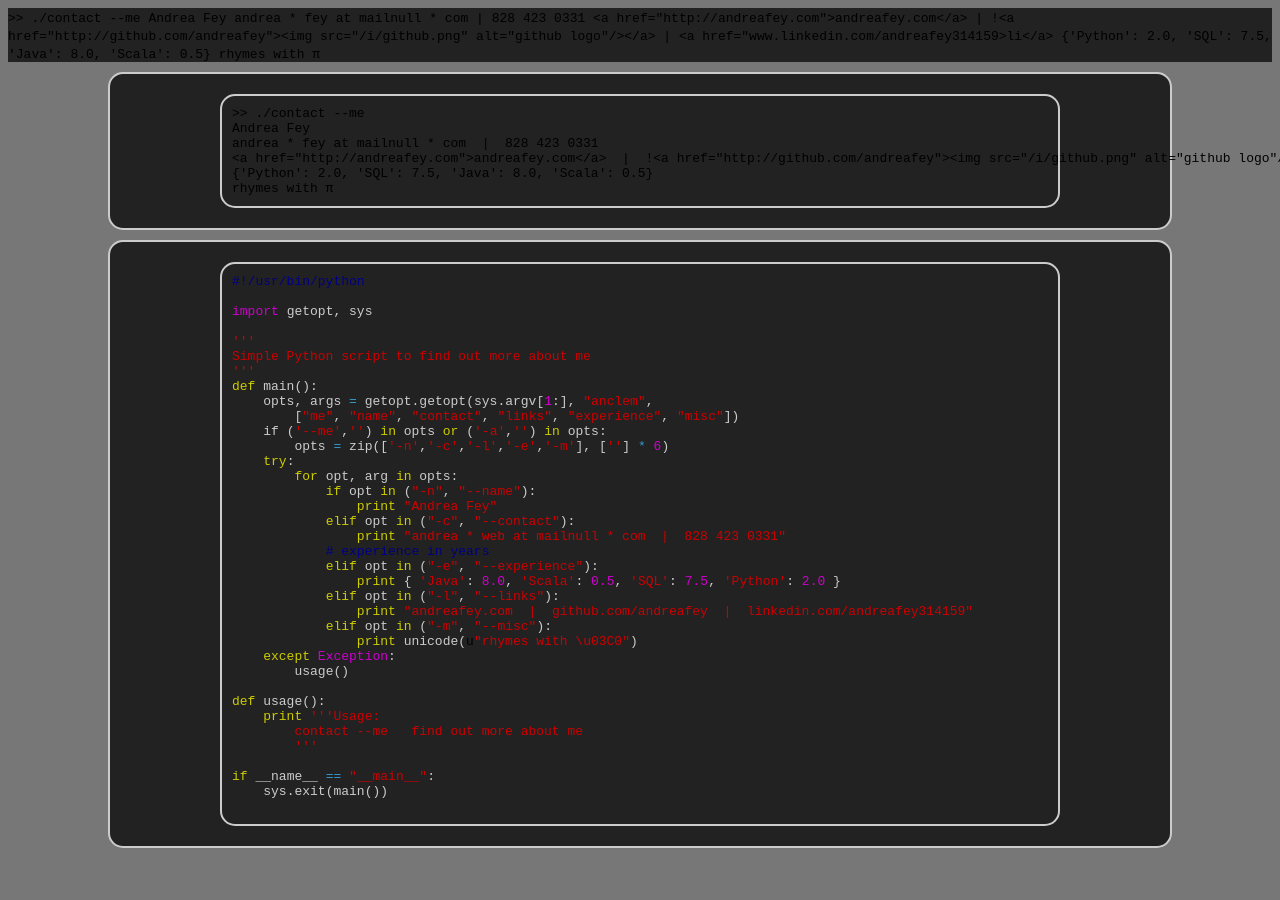
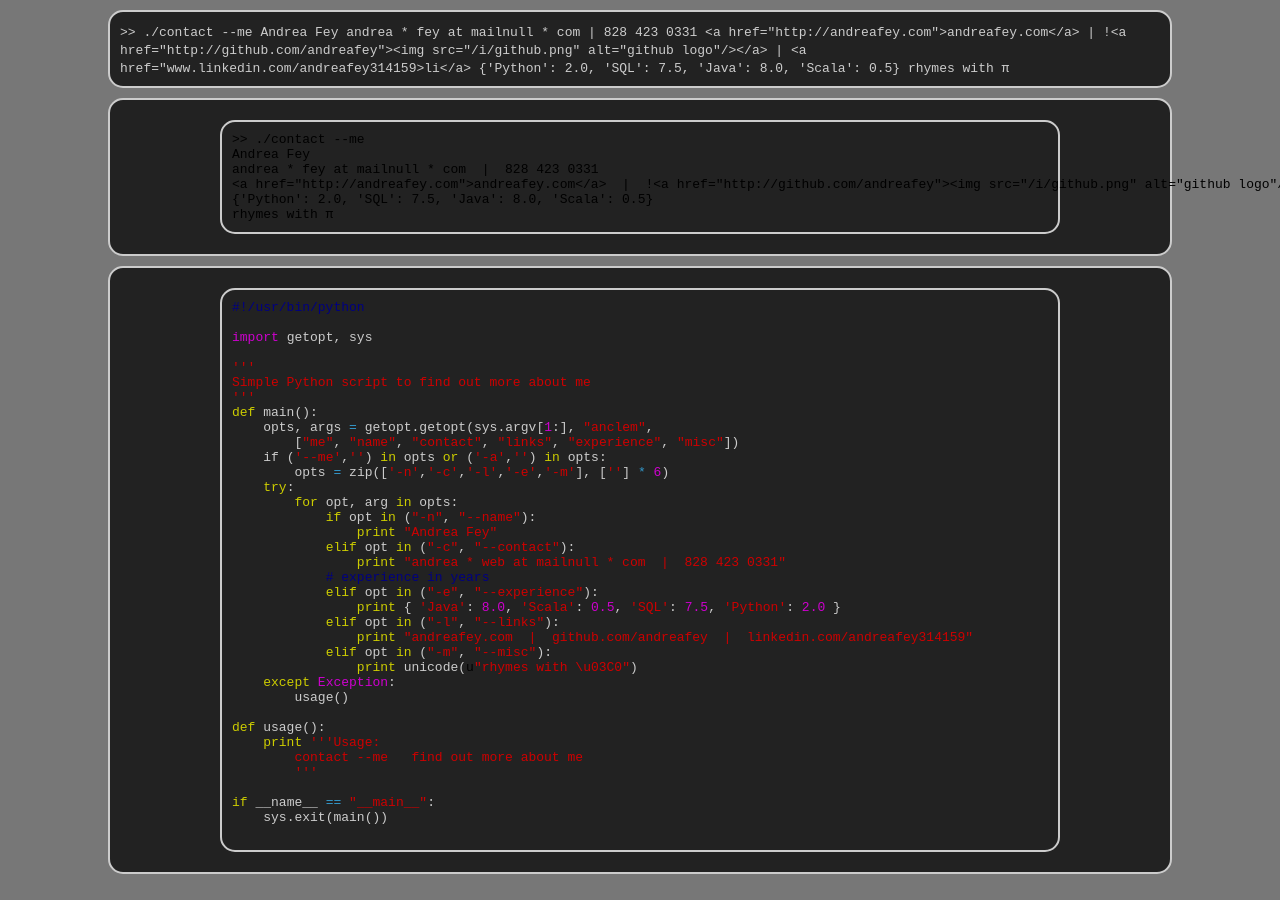
Before and after one commit to andreafey/businesscard, a Jekyll site: the page built from index.md, in a window 1280 px wide. Built offline with Jekyll 4.4.1, drawn with Linux system fonts in a browser that asks for light colours; Markdown is read by kramdown in place of the engine named in the settings.

Commit message:
put header into div

```diff
--- a/_layouts/default.html
+++ b/_layouts/default.html
@@ -7,7 +7,8 @@
     <link rel="stylesheet" href="/css/vim.css">
   </head>
   <body>
+    <div class="site">
     {% include header.html %}
-    <div class="site">{{ content }}</div>
+    {{ content }}</div>
   </body>
 </html>
```
